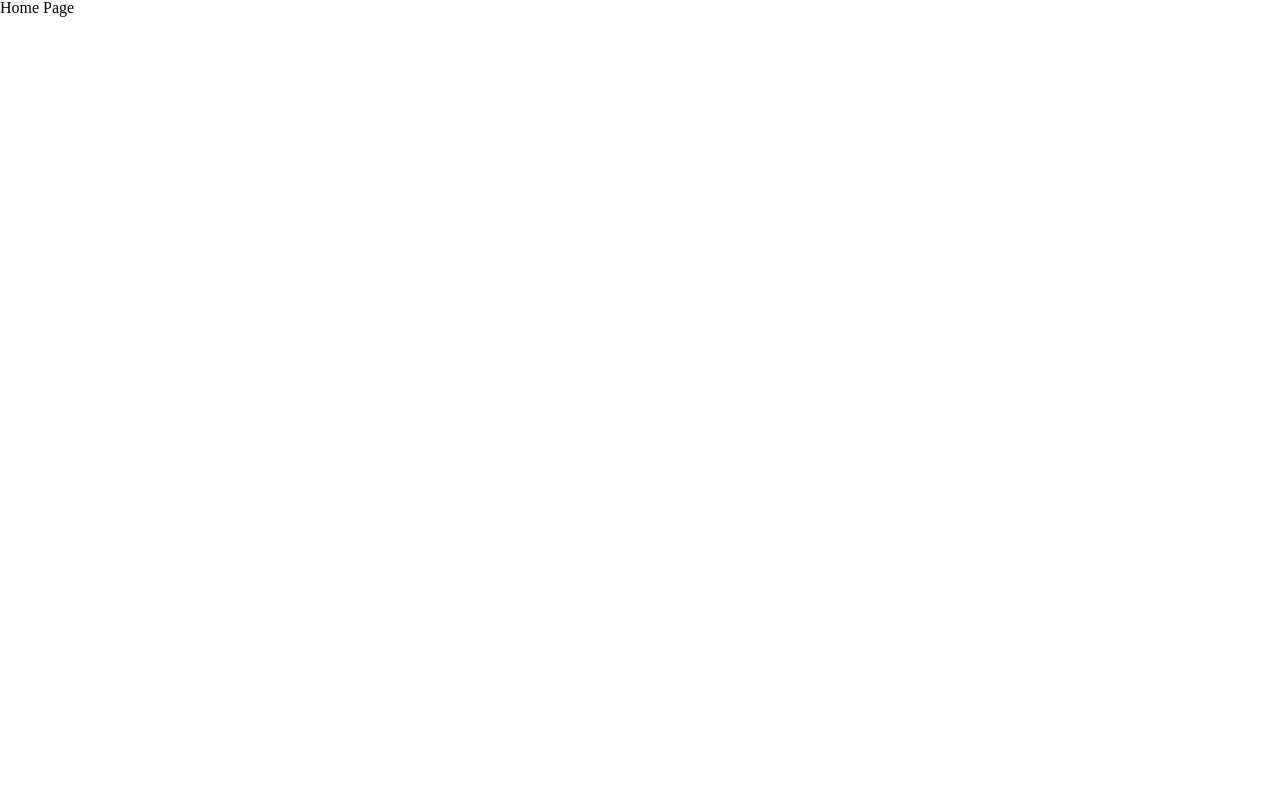
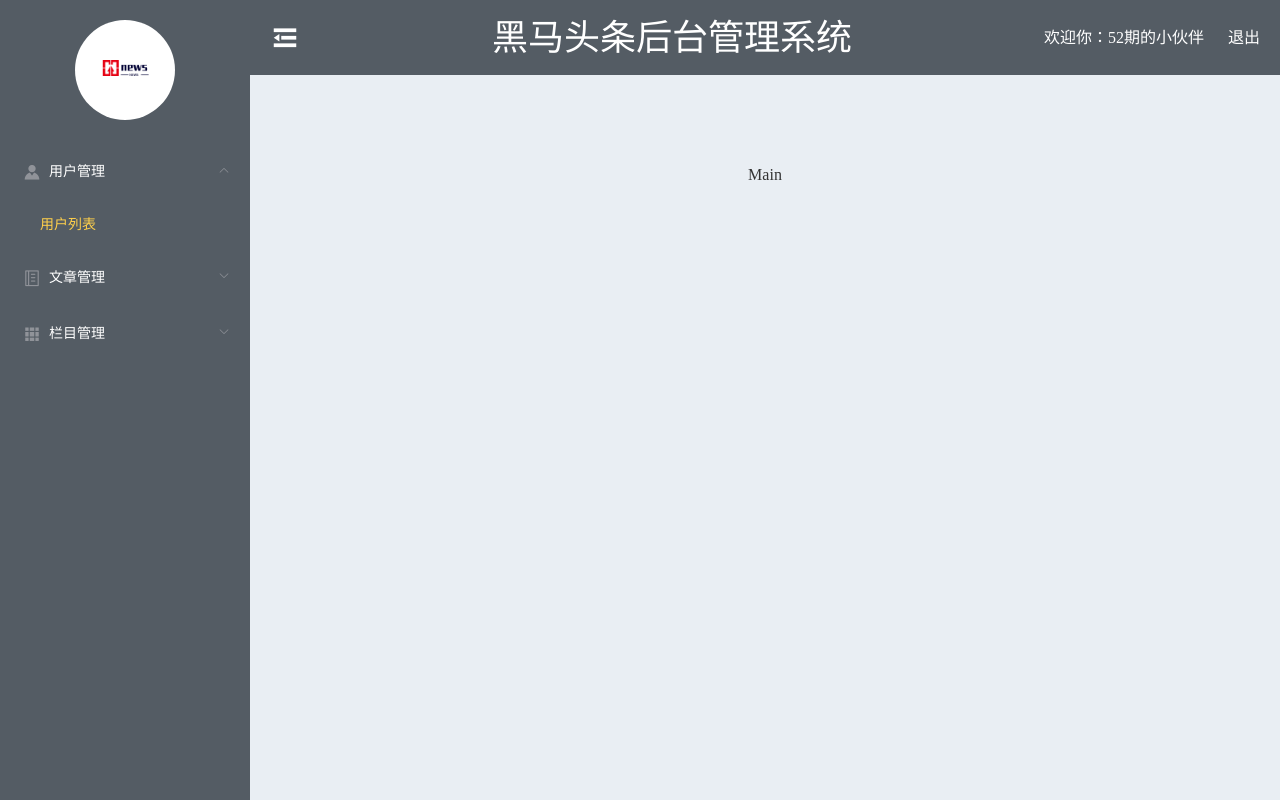
Before and after one commit to Daazzer/heimatoutiao_admin, a Vue app: page / in a window 1280 px wide. Built offline with nearby package versions, Linux system fonts and the light colour scheme; sample sign-in values are in the browser's storage.

Commit message:
初步搭建首页的样式，调整了全局自定义样式

```diff
--- a/src/router/index.js
+++ b/src/router/index.js
@@ -11,12 +11,12 @@ const routes = [
     component: () => import(/* webpackChunkName: "index" */ '@/views/index.vue')
   },
   {
-    name: 'Index',
+    name: 'Index1',
     path: '/index',
     component: () => import(/* webpackChunkName: "index" */ '@/views/index.vue')
   },
   {
-    name: 'Index',
+    name: 'Index2',
     path: '/index.html',
     component: () => import(/* webpackChunkName: "index" */ '@/views/index.vue')
   },
--- a/src/styles/common.scss
+++ b/src/styles/common.scss
@@ -1,5 +1,10 @@
 * {
   box-sizing: border-box;
+}
+html,
+body,
+#app {
+  height: 100%;
 }
 a,
 a:focus,
--- a/src/views/Login.vue
+++ b/src/views/Login.vue
@@ -1,6 +1,11 @@
 <template>
   <el-container class="login">
-    <el-form class="login-form" :model="user" :rules="rules" ref="loginForm">
+    <el-form
+      class="login-form"
+      ref="loginForm"
+      :model="user"
+      :rules="rules"
+    >
       <el-avatar class="login-avatar" :size="126" icon="el-icon-user-solid" />
       <el-form-item prop="username">
         <el-input
@@ -97,6 +102,8 @@ export default {
   position: absolute;
   top: 0;
   left: 0;
+  min-width: 800px;
+  min-height: 500px;
   width: 100%;
   height: 100%;
   background-color: #2f4050;
--- a/src/views/index.vue
+++ b/src/views/index.vue
@@ -1,7 +1,64 @@
 <template>
-  <div class="index">
-    Home Page
-  </div>
+  <el-container class="index">
+    <el-aside width="250px" class="index-aside">
+      <div class="index-brand">
+        <el-image class="logo" :src="require('@/assets/logo.png')">
+          <template #error>
+            <i class="el-icon-picture-outline logo__alias"></i>
+          </template>
+        </el-image>
+      </div>
+      <el-menu
+        default-active="1-1"
+        class="index-aside__menu"
+        background-color="#545c64"
+        text-color="#fff"
+        active-text-color="#ffd04b"
+      >
+        <el-submenu index="1">
+          <template #title>
+            <i class="el-icon-s-custom"></i>
+            <span>用户管理</span>
+          </template>
+          <el-menu-item index="1-1">
+            <span>用户列表</span>
+          </el-menu-item>
+        </el-submenu>
+        <el-submenu index="2">
+          <template #title>
+            <i class="el-icon-notebook-2"></i>
+            <span>文章管理</span>
+          </template>
+          <el-menu-item index="2-1">
+            <span>文章列表</span>
+          </el-menu-item>
+          <el-menu-item index="2-2">
+            <span>文章发布</span>
+          </el-menu-item>
+        </el-submenu>
+        <el-submenu index="3">
+          <template #title>
+            <i class="el-icon-s-grid"></i>
+            <span>栏目管理</span>
+          </template>
+          <el-menu-item index="3-1">
+            <span>栏目列表</span>
+          </el-menu-item>
+        </el-submenu>
+      </el-menu>
+    </el-aside>
+    <el-container>
+      <el-header height="75px" class="index-header">
+        <i class="el-icon-s-fold toggle-btn"></i>
+        <h1 class="system-title">黑马头条后台管理系统</h1>
+        <div class="index-header__welcome">
+          <span>欢迎你：52期的小伙伴</span>
+          <span class="exit-btn"> 退出</span>
+        </div>
+      </el-header>
+      <el-main>Main</el-main>
+    </el-container>
+  </el-container>
 </template>
 
 <script>
@@ -9,3 +66,54 @@ export default {
   name: 'Index'
 }
 </script>
+
+<style lang="scss" scoped>
+.index {
+  height: 100%;
+  min-height: 500px;
+  $primaryColor: #545c64;
+  &-aside {
+    background-color: $primaryColor;
+    &__menu {
+      border: none;
+    }
+  }
+  &-brand {
+    text-align: center;
+    padding: 20px 0;
+    background-color: $primaryColor;
+    .logo {
+      $size: 100px;
+      width: $size;
+      height: $size;
+      border-radius: 50%;
+      &__alias {
+        font-size: 50px;
+      }
+    }
+  }
+  &-header {
+    display: flex;
+    justify-content: space-between;
+    align-items: center;
+    color: #fff;
+    background-color: $primaryColor;
+    h1 {
+      font-size: 36px;
+    }
+    .toggle-btn {
+      font-size: 30px;
+    }
+    .exit-btn {
+      margin-left: 20px;
+    }
+  }
+}
+
+.el-main {
+  background-color: #e9eef3;
+  color: #333;
+  text-align: center;
+  line-height: 160px;
+}
+</style>
```
